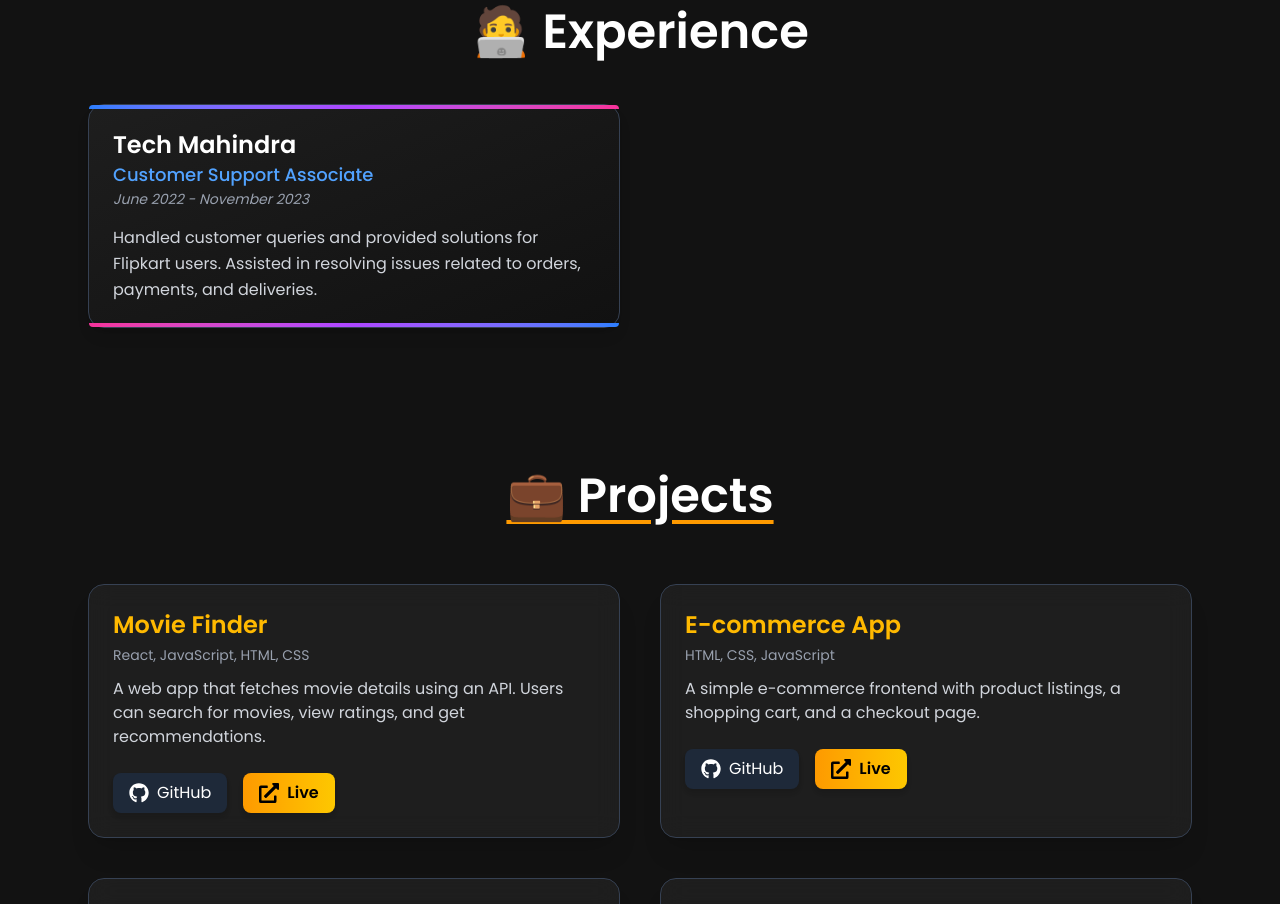
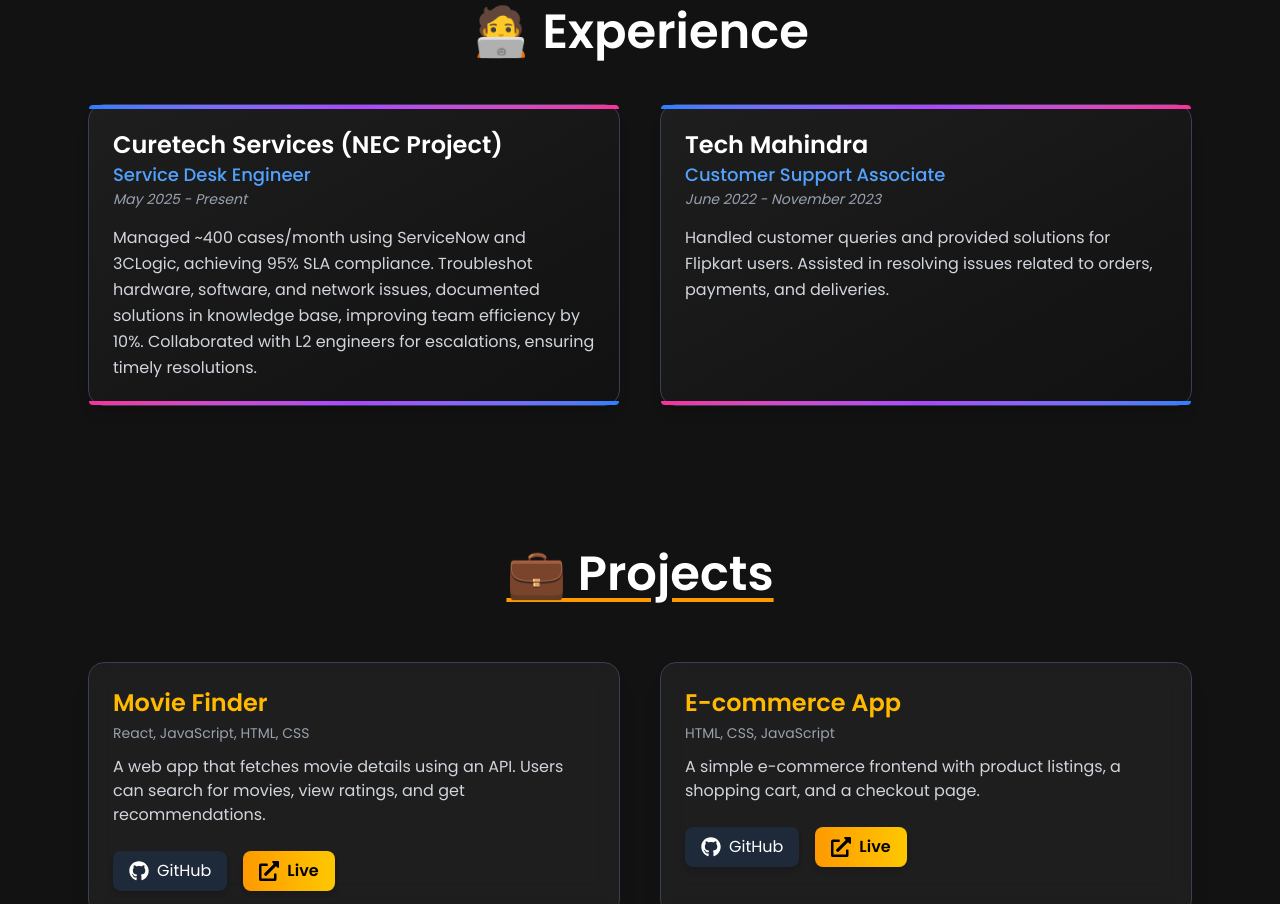
Before and after one commit to DevSourav01/Portfolio, a React (Vite) app: page / in a window 1280 px wide. Shown: the part 1760-2664 px from the top of the page. Built offline with nearby package versions, Linux system fonts and the light colour scheme.

Commit message:
update in experince and main section

```diff
--- a/src/Component/Experience.jsx
+++ b/src/Component/Experience.jsx
@@ -2,6 +2,13 @@ import React from "react";
 
 function Experience() {
   const experiences = [
+    {
+      company: "Curetech Services (NEC Project)",
+      role: "Service Desk Engineer",
+      duration: "May 2025 - Present",
+      description:
+        "Managed ~400 cases/month using ServiceNow and 3CLogic, achieving 95% SLA compliance. Troubleshot hardware, software, and network issues, documented solutions in knowledge base, improving team efficiency by 10%. Collaborated with L2 engineers for escalations, ensuring timely resolutions.",
+    },
     {
       company: "Tech Mahindra",
       role: "Customer Support Associate",
@@ -9,7 +16,6 @@ function Experience() {
       description:
         "Handled customer queries and provided solutions for Flipkart users. Assisted in resolving issues related to orders, payments, and deliveries.",
     },
-
   ];
 
   return (
--- a/src/Component/main.jsx
+++ b/src/Component/main.jsx
@@ -38,7 +38,7 @@ function Main() {
 
         {/* Buttons */}
         <div className="flex flex-wrap gap-4 mt-6">
-          <a href="https://drive.google.com/uc?export=download&id=1phY6-pDKI5l_26Z1Rvq263tXN0sVfD5-">
+          <a href="https://drive.google.com/file/d/1UuAw4Akk5QuJcKaBTSxMI50ziubowiJr/view?usp=sharing">
             <button className="flex items-center gap-2 px-6 py-3 bg-amber-500 text-white text-lg cursor-pointer font-semibold rounded-lg hover:bg-amber-600 transition-all duration-300 shadow-lg">
               <FaDownload /> Download CV
             </button>
```
